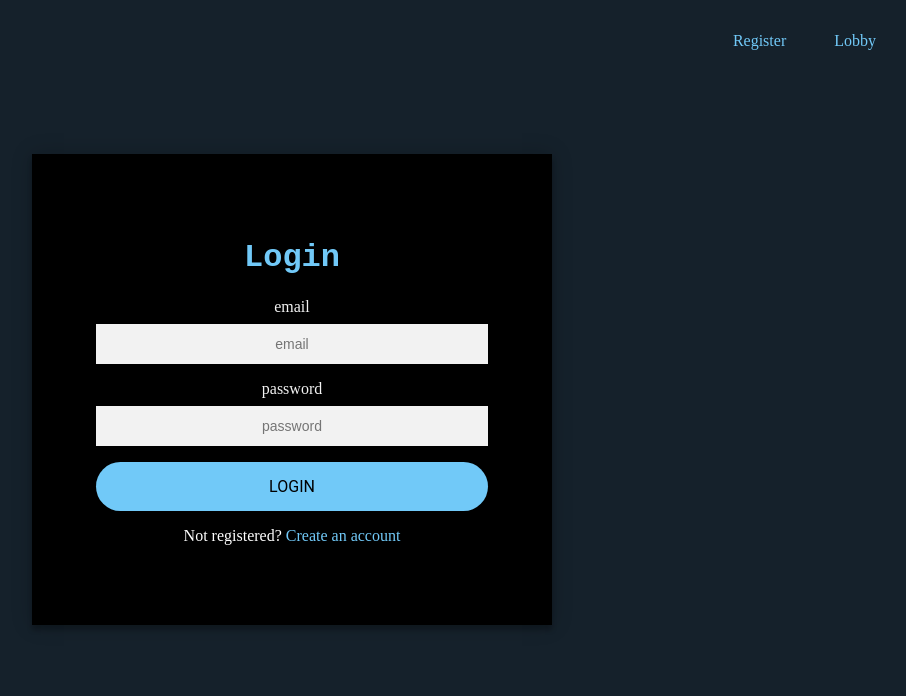
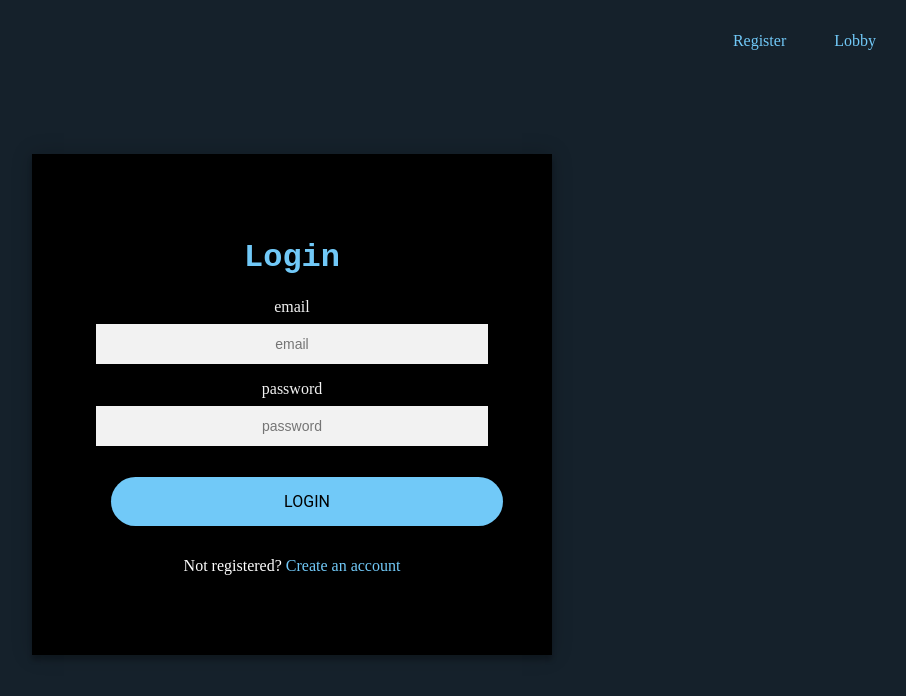
Before and after one commit to neil-ca/tweeto-client, a Next.js app: page /login in a window 1280 px wide. Shown: the top 696 px of the page, without its empty margins (348-1254 px from the left). Built offline with nearby package versions, Linux system fonts and the light colour scheme.

Commit message:
fetching users

```diff
--- a/pages/index.js
+++ b/pages/index.js
@@ -20,7 +20,7 @@ export default function index() {
         <Link href="/login"><a>Login</a></Link>
         <Link href="/register"><a>Register</a></Link>
       </header>
-      <p>Counter: {count}</p>
+      <h1>Counter: {count}</h1>
       <button onClick={handleIncrease}>Increase</button>
       <button onClick={handleIncrease15}>Increase By 15</button>
       <p></p>
--- a/styles/global.scss
+++ b/styles/global.scss
@@ -17,3 +17,21 @@ a {
     text-decoration: none;
     &:hover {color:#0390bf}
 }
+button {
+    font-family: "Roboto", sans-serif;
+    text-transform: uppercase;
+    outline: 0;
+    width: 25%;
+    background-color: $color-primary;
+    color: black;
+    // border: 1px solid purple;
+    border-radius: 50px;
+    padding: 15px;
+    margin: 15px;
+    font-size: 1rem;
+    border: none;
+    cursor: pointer;
+    &:hover {
+        background-color: #0390bf;
+    }
+}
```
Also changed, not shown: pages/home.js (+38 -6 lines), services/auth.js (+9 -0 lines).
